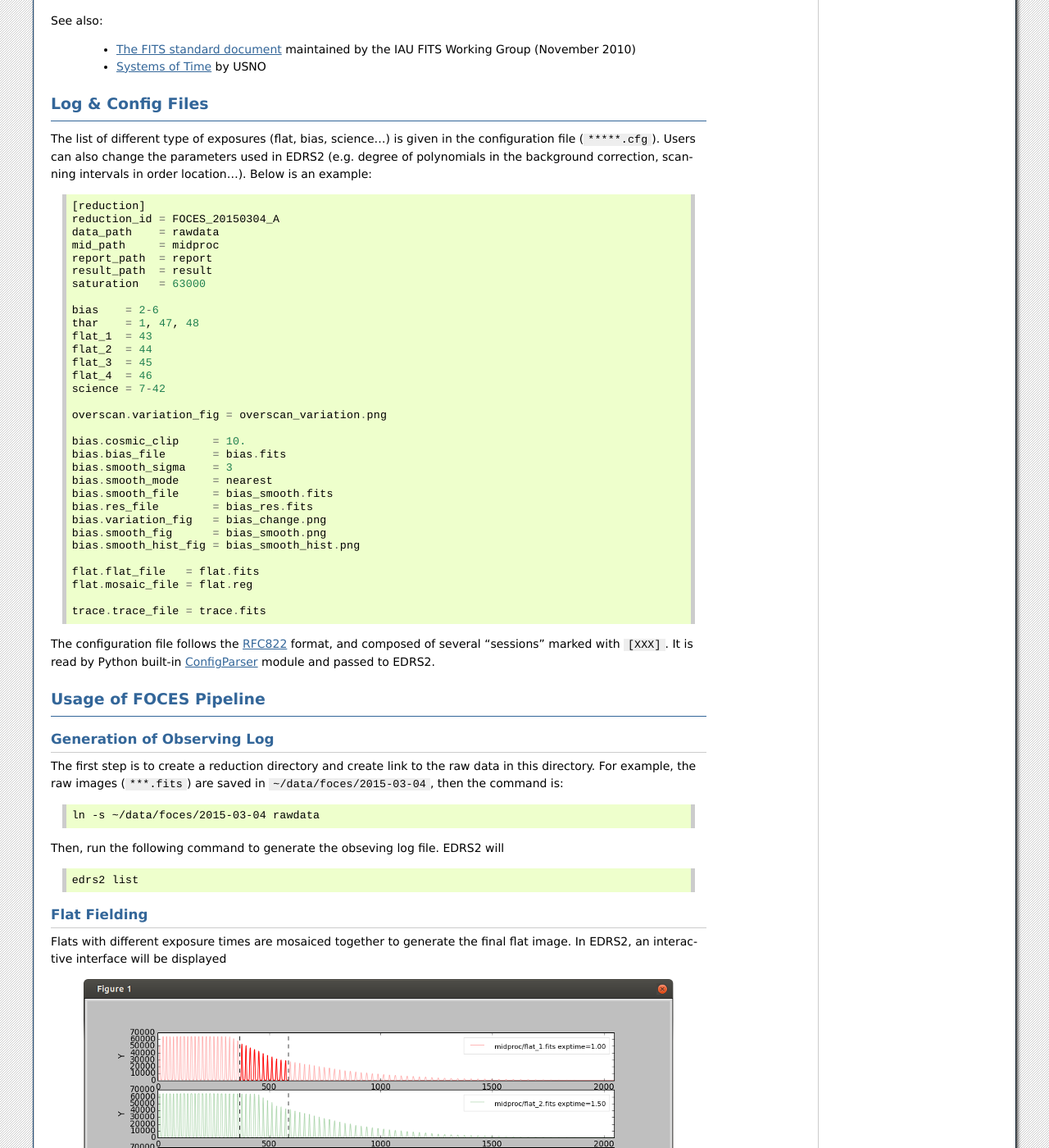
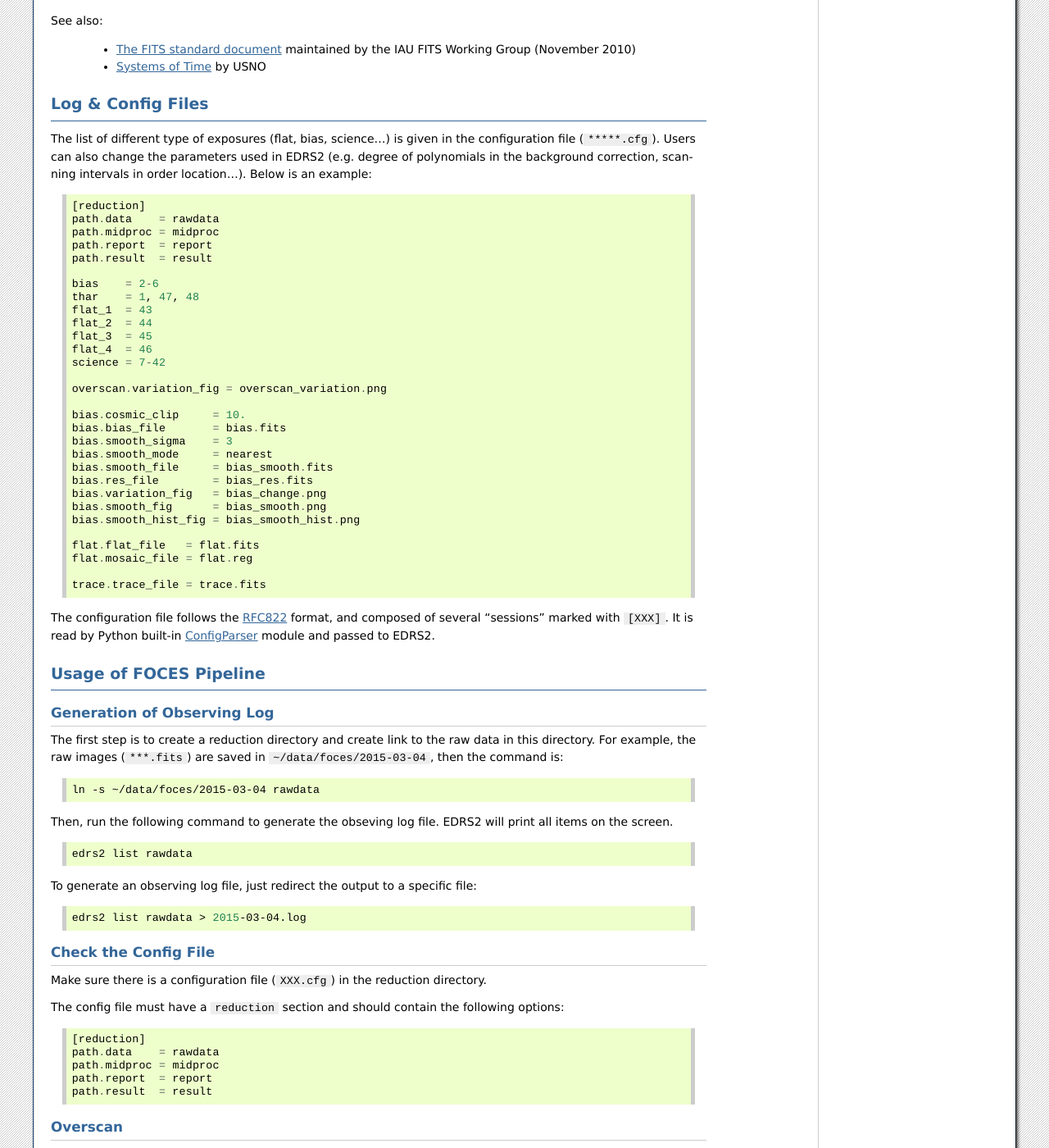
Before and after one commit to wangleon/gamse, a Sphinx documentation site: the page built from docs/source/pipelines/foces.rst, in a window 1280 px wide and 1400 px high, scrolled down 4370 px. Shown: the whole window at 82% size. Built offline with Sphinx 7.4.7, drawn with Linux system fonts in a browser that asks for light colours; some of the changed text lies outside the part shown.

Commit message:
modify foces docs

```diff
--- a/docs/source/pipelines/foces.rst
+++ b/docs/source/pipelines/foces.rst
@@ -300,12 +300,10 @@ in the background correction, scanning intervals in order location...).
 Below is an example::
 
     [reduction]
-    reduction_id = FOCES_20150304_A
-    data_path    = rawdata
-    mid_path     = midproc
-    report_path  = report
-    result_path  = result
-    saturation   = 63000
+    path.data    = rawdata
+    path.midproc = midproc
+    path.report  = report
+    path.result  = result
 
     bias    = 2-6
     thar    = 1, 47, 48
@@ -344,7 +342,6 @@ Usage of FOCES Pipeline
 
 Generation of Observing Log
 ^^^^^^^^^^^^^^^^^^^^^^^^^^^
-
 The first step is to create a reduction directory and create link to the raw
 data in this directory.
 For example, the raw images (`***.fits`) are saved in `~/data/foces/2015-03-04`,
@@ -355,11 +352,33 @@ then the command is:
     ln -s ~/data/foces/2015-03-04 rawdata
 
 Then, run the following command to generate the obseving log file.
-EDRS2 will
+EDRS2 will print all items on the screen.
 
 .. code-block:: bash
 
-    edrs2 list
+    edrs2 list rawdata
+
+To generate an observing log file, just redirect the output to a specific file:
+
+.. code-block:: bash
+
+    edrs2 list rawdata > 2015-03-04.log
+
+Check the Config File
+^^^^^^^^^^^^^^^^^^^^^
+Make sure there is a configuration file (`XXX.cfg`) in the reduction directory.
+
+The config file must have a `reduction` section and should contain the following
+options::
+
+    [reduction]
+    path.data    = rawdata
+    path.midproc = midproc
+    path.report  = report
+    path.result  = result
+
+Overscan
+^^^^^^^^
 
 
 Flat Fielding
```
Also changed, not shown: 1 other file.
